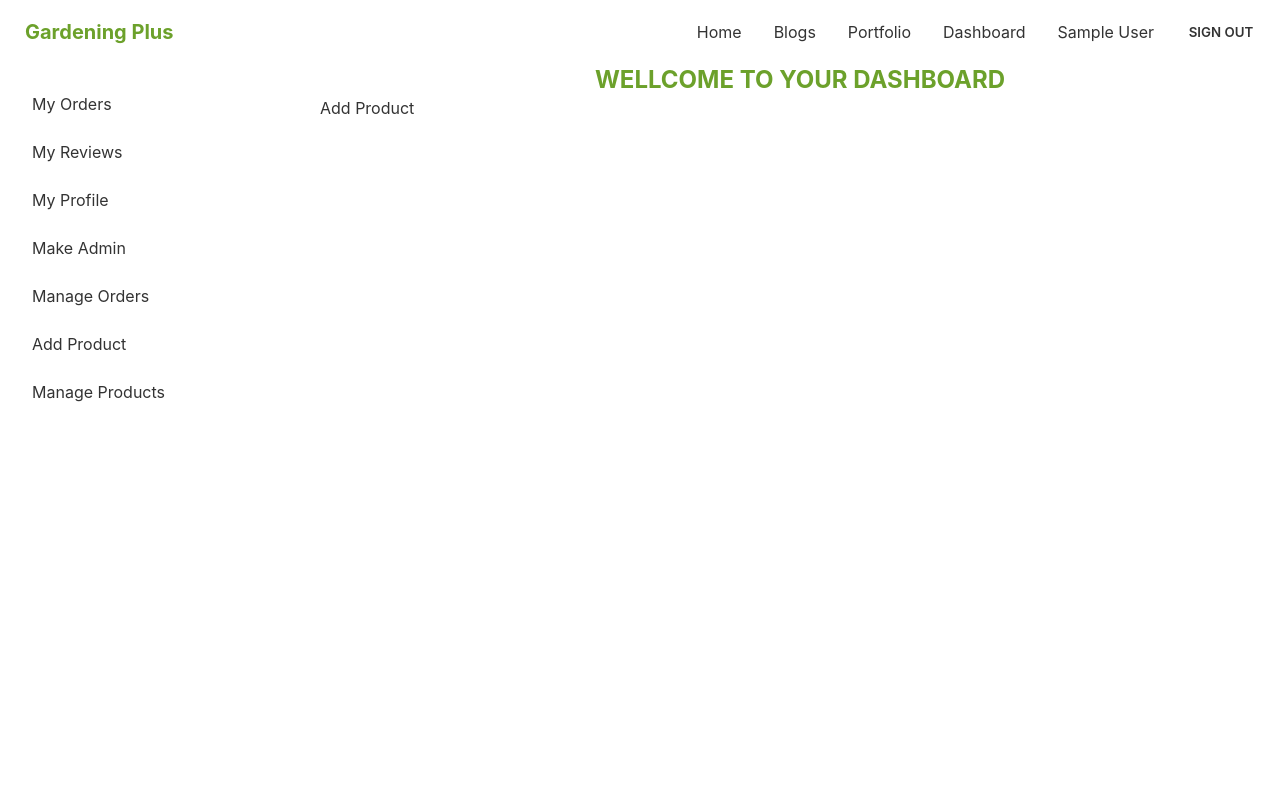
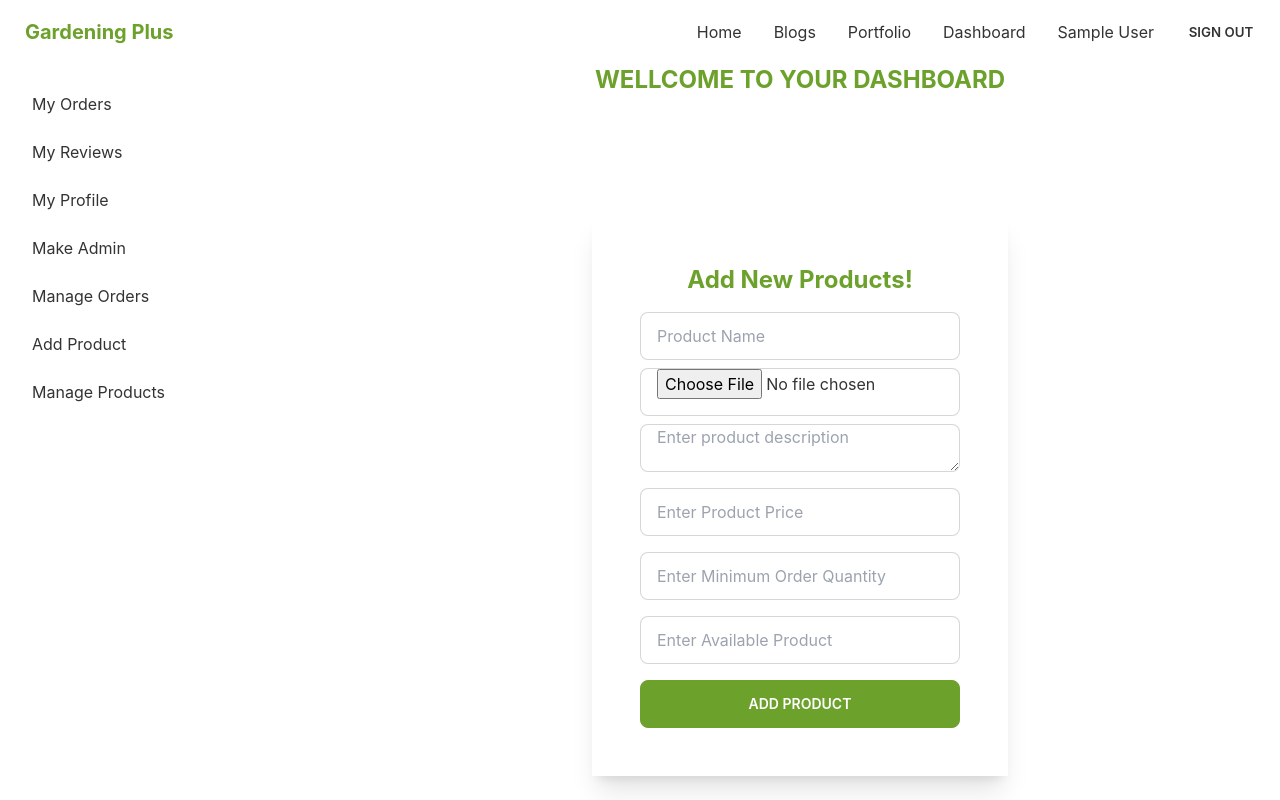
Before and after one commit to md-najmul-haque/gardening-tools-manufacturer-client-side, a React (Create React App) app: page /dashboard/addProduct in a window 1280 px wide. Shown: the top 800 px of the page. Built offline with nearby package versions, Linux system fonts and the light colour scheme; no server answers; sample sign-in values are in the browser's storage; what tw-elements would draw is missing.

Commit message:
manage order and add product initial task done

```diff
--- a/src/Pages/DashBoard/AddProduct/AddProduct.js
+++ b/src/Pages/DashBoard/AddProduct/AddProduct.js
@@ -1,11 +1,153 @@
 import React from 'react';
+import { useAuthState } from 'react-firebase-hooks/auth';
+import { useForm } from 'react-hook-form';
+import auth from '../../../firebase.init';
+import Loading from '../../Shared/Loading/Loading';
+import { toast } from 'react-toastify';
 
 const AddProduct = () => {
+    const [user, loading] = useAuthState(auth)
+
+    const { register, formState: { errors }, handleSubmit } = useForm();
+
+    if (loading) {
+        return <Loading />
+    }
+
+    const onSubmit = (data, e) => {
+
+        const review = {
+            name: user.displayName,
+            feedback: data.feedback,
+            country: data.country,
+            rating: data.rating,
+        }
+
+        fetch(`http://localhost:5000/reviews`, {
+            method: 'POST',
+            headers: {
+                'content-type': 'application/json'
+            },
+            body: JSON.stringify(review)
+        })
+            .then(res => res.json())
+            .then(result => {
+
+                console.log(result)
+            });
+
+        e.target.reset();
+        toast(`Thanks for your feedback.`)
+    };
+
     return (
-        <div>
-            <h3>Add Product</h3>
+        <div className='shadow-xl bg-white'>
+            <div class="hero min-h-screen bg-base-100">
+                <div class="hero-content w-200 shadow-xl bg-base-100 flex-col lg:flex-row mx-auto">
+
+                    <div class="card-body w-96">
+                        <h2 className="text-center text-2xl font-bold text-primary mb-2">Add New Products!</h2>
+
+                        <form className='gap-1' onSubmit={handleSubmit(onSubmit)}>
+                            <div className="form-control w-full max-w-xs mb-2">
+                                <input
+                                    type="text"
+                                    placeholder="Product Name"
+                                    className="input input-bordered w-full max-w-xs"
+                                    {...register("name", {
+                                        required: {
+                                            value: true,
+                                            message: 'Product name is required'
+                                        }
+                                    })} />
+                            </div>
+                            <div className="form-control w-full max-w-xs mb-2">
+                                <input
+                                    type="file"
+                                    placeholder="Product Image"
+                                    className="input input-bordered w-full max-w-xs"
+                                    {...register("img", {
+                                        required: {
+                                            value: true,
+                                            message: 'Product name is required'
+                                        }
+                                    })} />
+                            </div>
+                            <div className="form-control w-full max-w-xs">
+                                <textarea
+                                    type="text"
+                                    placeholder="Enter product description"
+                                    className="input input-bordered w-full max-w-xs"
+                                    {...register("description", {
+                                        required: {
+                                            value: true,
+                                            message: 'Product description is required'
+                                        }
+                                    })} />
+
+                                <label className="label">
+                                    {errors.description?.type === 'required' && <span className="label-text-alt text-red-500">{errors.description.message}</span>}
+                                </label>
+                            </div>
+
+                            <div className="form-control w-full max-w-xs">
+                                <input
+                                    type="number"
+                                    placeholder="Enter Product Price"
+                                    className="input input-bordered w-full max-w-xs"
+                                    {...register("price", {
+                                        required: {
+                                            value: true,
+                                            message: 'Product price is required'
+                                        }
+                                    })} />
+                                <label className="label">
+                                    {errors.price?.type === 'required' && <span className="label-text-alt text-red-500">{errors.price.message}</span>}
+                                </label>
+                            </div>
+
+                            <div className="form-control w-full max-w-xs">
+                                <input
+                                    type="number"
+                                    placeholder="Enter Minimum Order Quantity"
+                                    className="input input-bordered w-full max-w-xs"
+                                    {...register("minimumOrderQuantity", {
+                                        required: {
+                                            value: true,
+                                            message: 'Minimum order quantity is required'
+                                        }
+                                    })} />
+                                <label className="label">
+                                    {errors.minimumOrderQuantity?.type === 'required' && <span className="label-text-alt text-red-500">{errors.minimumOrderQuantity.message}</span>}
+                                </label>
+                            </div>
+
+                            <div className="form-control w-full max-w-xs">
+                                <input
+                                    type="number"
+                                    placeholder="Enter Available Product"
+                                    className="input input-bordered w-full max-w-xs"
+                                    {...register("available", {
+                                        required: {
+                                            value: true,
+                                            message: 'Available product quantity is required'
+                                        }
+                                    })} />
+                                <label className="label">
+                                    {errors.price?.type === 'required' && <span className="label-text-alt text-red-500">{errors.price.message}</span>}
+                                </label>
+                            </div>
+
+                            <input type="submit" class="btn w-full btn-primary text-white" value='Add Product' />
+
+                        </form>
+
+                    </div>
+
+                </div>
+            </div>
         </div>
-    );
+    )
 };
 
 export default AddProduct;
--- a/src/Pages/DashBoard/ManageOrders/ManageOrders.js
+++ b/src/Pages/DashBoard/ManageOrders/ManageOrders.js
@@ -1,10 +1,54 @@
-import React from 'react';
+import React, { useState } from 'react';
 
 const ManageOrders = () => {
+
+    const [orders, setOrders] = useState([])
+
+    fetch(`http://localhost:5000/booking`, {
+        method: "GET",
+        headers: {}
+    })
+        .then(res => res.json())
+        .then(data => setOrders(data))
+
+
     return (
-        <div>
-            <h2>Manage All Orders</h2>
+
+        <div class="overflow-x-auto">
+            <table class="table w-full">
+
+                <thead>
+                    <tr>
+                        <th>SL No</th>
+                        <th>Product Name</th>
+                        <th>Order Quantity</th>
+                        <th> Status</th>
+                        <th>Action</th>
+                    </tr>
+                </thead>
+                <tbody>
+                    {
+                        orders.map((orders, index) => <tr key={orders._id}>
+                            <th>{index + 1}</th>
+                            <td>{orders.toolName}</td>
+                            <td>{orders.orderQuantity}</td>
+                            <td>{orders.price}</td>
+                            <td></td>
+                            <td>{
+                                <div>
+                                    <button class="btn btn-primary btn-xs text-white mr-2">Payment</button>
+                                    <button class="btn  btn-primary btn-xs text-white">Cancel</button>
+                                </div>
+                            }</td>
+                        </tr>)
+                    }
+
+
+
+                </tbody>
+            </table>
         </div>
+
     );
 };
 
--- a/src/Pages/Home/Review/Review.js
+++ b/src/Pages/Home/Review/Review.js
@@ -19,7 +19,6 @@ const Review = ({ review }) => {
 
         // <Slider {...settings}>
         <div class="card w-96 bg-base-100 shadow-xl mx-auto">
-
             <div class="card-body items-center text-center">
                 <p class="card-title"> <img style={{ width: 40 }} className='w-6/12' src={img ? img : defaultUser} alt="Shoes" class="rounded-xl" /> {name}</p>
                 <p>Review: {feedback}</p>
```
